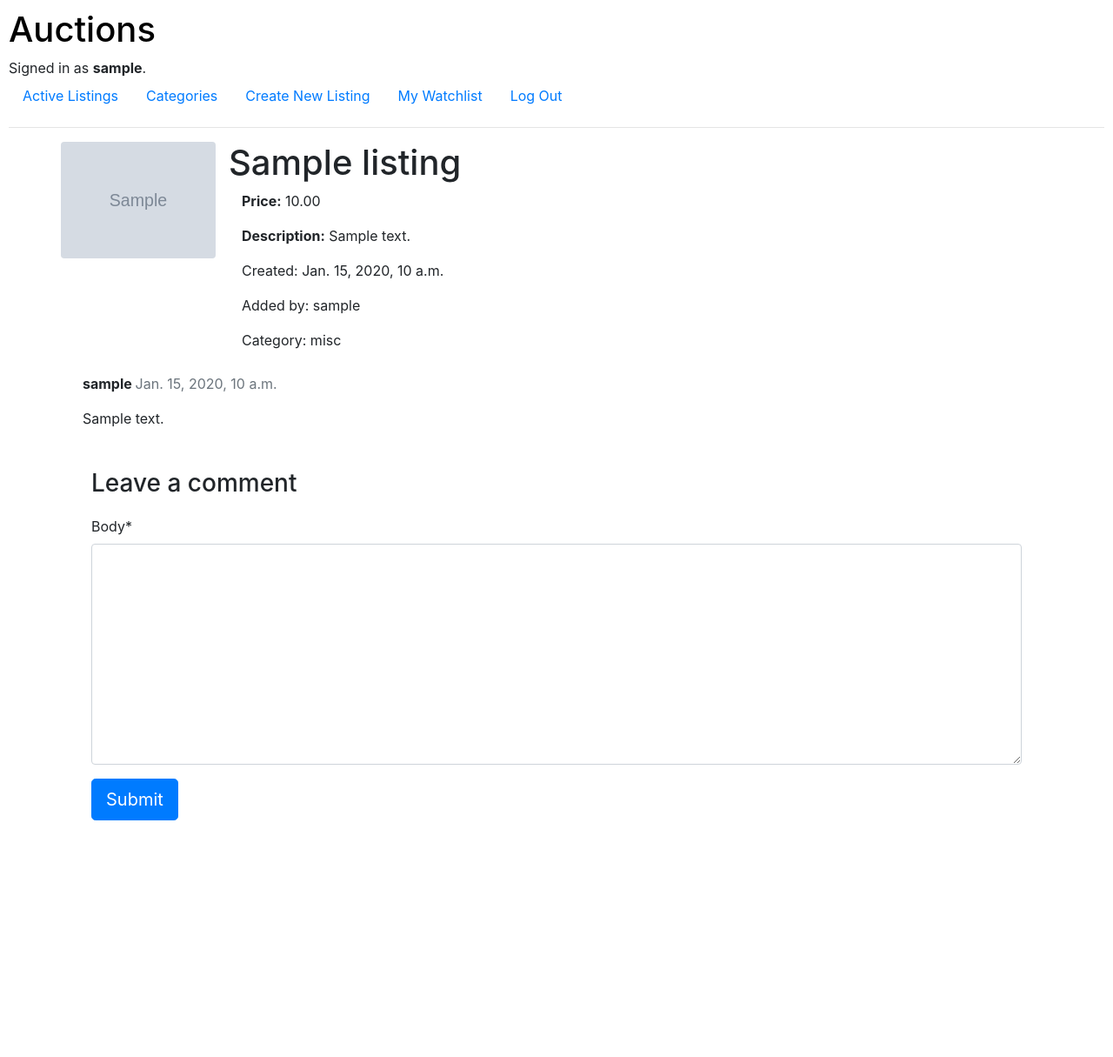
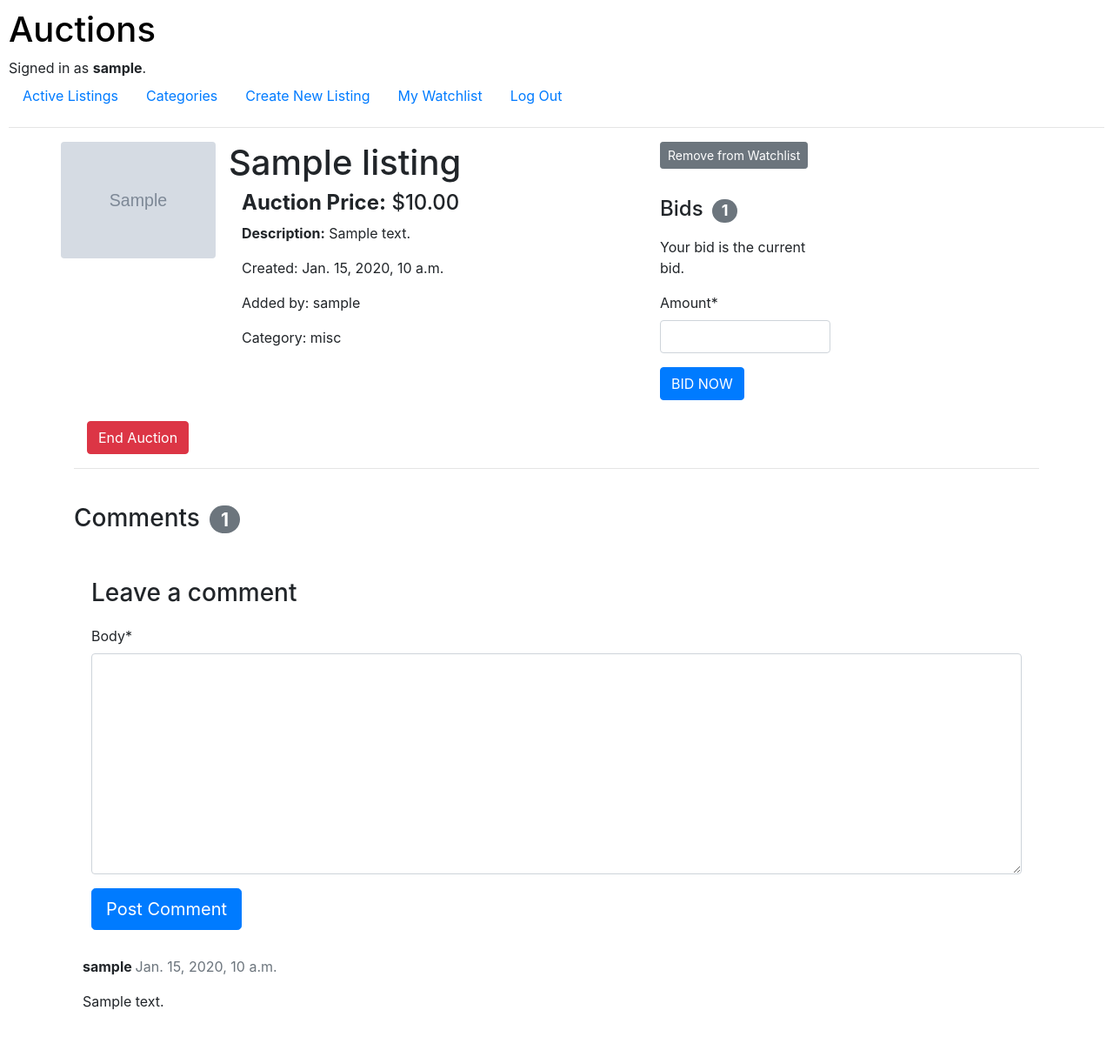
Before and after one commit to SuleymanEminov/cs50w-commerce, a Django app: page /listing_view/1 in a window 1280 px wide. Shown: the whole page at 87% size. Before the commit the page ends 943 px from the top, so only its background shows below. Run offline with Django 3.2, Linux system fonts and the light colour scheme; a user stored in the database is signed in; tables that the repository leaves empty hold one stand-in row (values such as "Sample post"); grey boxes marked "Sample" are stand-in pictures; some libraries are stand-ins or nearby versions.

Commit message:
bidding completed,readme edited, listing_view done

```diff
--- a/auctions/forms.py
+++ b/auctions/forms.py
@@ -1,3 +1,4 @@
+from attr import field
 from django import forms
 from .models import *
 
@@ -21,3 +22,10 @@ class CommentForm(forms.ModelForm):
     class Meta:
         model = Comment
         fields = ('body',)
+
+
+class BiddingForm(forms.ModelForm):
+    "Bidding form"
+    class Meta:
+        model = Bid
+        fields = ['amount',]
--- a/auctions/models.py
+++ b/auctions/models.py
@@ -1,5 +1,6 @@
 from django.contrib.auth.models import AbstractUser
 from django.db import models
+from django.forms import DecimalField
 from djmoney.models.fields import MoneyField
 from djmoney.models.validators import MinMoneyValidator
 
@@ -25,13 +26,7 @@ class Listing(models.Model):
     image = models.ImageField(null=True,blank=True)
     description = models.TextField()
     # price = models.DecimalField(max_digits=11, decimal_places=2)
-    price = MoneyField(
-        max_digits=14,
-        decimal_places=2,
-        default_currency='USD',
-        validators=[
-            MinMoneyValidator(0)
-        ])
+    price = models.DecimalField(max_digits=7, decimal_places=2)
     created_time = models.DateTimeField(auto_now_add=True)
 
     active = models.BooleanField(default=True)
@@ -58,12 +53,12 @@ class Comment(models.Model):
 
 
 class Bid(models.Model):
-    user = models.OneToOneField(User, on_delete=models.CASCADE, related_name='user_bid')
-    listing = models.ForeignKey(Listing, on_delete=models.CASCADE, related_name="listing_bid")
-    price = MoneyField(
-        max_digits=14,
-        decimal_places=2,
-        default_currency='USD',
-        validators=[
-            MinMoneyValidator(0)
-        ])
+    user = models.ForeignKey(User, on_delete=models.CASCADE, related_name='bids')
+    listing = models.ForeignKey(Listing, on_delete=models.CASCADE, related_name="bids")
+    amount = models.DecimalField(max_digits=7, decimal_places=2)
+
+    class Meta:
+        ordering = ('-amount',)
+
+    def __str__(self):
+        return f"Bid #{self.id}: {self.amount} on {self.listing.title} by {self.user}"
--- a/auctions/templates/auctions/index.html
+++ b/auctions/templates/auctions/index.html
@@ -23,7 +23,11 @@
                         </div>
                         <div class="col pt-2">
                             <h4> <a class="col-sm" href="{% url 'listing_view' listing.id %}" id="listing_title">{{listing.title}}</a></h4>
-                            <p class="col-sm"><strong>Price:</strong> {{listing.price}}</p>
+                            {% if listing.bids.all.count > 0%}
+                                <h4 class="col-sm"><strong>Auction Price:</strong> ${{listing.bids.first.amount}}</h4>
+                            {% else %}
+                                <h4 class="col-sm"><strong>Auction Price:</strong> ${{listing.price}}</h4>
+                            {% endif %}
                             <p class="col-sm"><strong>Description:</strong> {{listing.description}}</p>
                             <p class="col-sm">Created: {{listing.created_time}}</p>
                             <p class="col-sm">Added by: {{listing.user}}</p>
--- a/auctions/templates/auctions/listing_view.html
+++ b/auctions/templates/auctions/listing_view.html
@@ -1,9 +1,16 @@
 {% extends "auctions/layout.html" %}
+{% load crispy_forms_tags %}
+
 
 {% block body %}
     <div class="container mb-3">
+      {% if listing.active %}
+      {%else%}
+        <div class="alert alert-warning"><h2>Auction is Closed</h2></div>
+      {%endif%}
         <div class="row">
             <div >
+              <!-- details -->
                 {% if listing.image %}
                             <img src="{{listing.image.url }}" alt="{{listing.title}}" id="listing_image" class="rounded">
                 {% else %}
@@ -13,7 +20,11 @@
             </div>
             <div class="col">
                 <h1>{{listing.title}}</h1>
-                <p class="col-sm"><strong>Price:</strong> {{listing.price}}</p>
+                {% if listing.bids.all.count > 0%}
+                  <h4 class="col-sm"><strong>Auction Price:</strong> ${{listing.bids.first.amount}}</h4>
+                {% else %}
+                  <h4 class="col-sm"><strong>Auction Price:</strong> ${{listing.price}}</h4>
+                {% endif %}
                 <p class="col-sm"><strong>Description:</strong> {{listing.description}}</p>
                 <p class="col-sm">Created: {{listing.created_time}}</p>
                 <p class="col-sm">Added by: {{listing.user}}</p>
@@ -21,9 +32,92 @@
                 <p>{{lisitng.comment}}</p>
             </div>
 
+            <div class="col">
+              <!-- Watchlist -->
+              {% if user.is_authenticated and listing.active %}
+      				<div class="col-md-6 col-sm-6">
+                <form method="POST" action="{% url 'add_to_watchlist' listing.id %}" class="form-inline">
+                  {% csrf_token%}
+                  {% if listing in request.user.watchlist.all %}
+                      <input class="btn btn-secondary btn-sm mb-2" type="submit" value="Remove from Watchlist" />
+                  {% else %}
+                      <input class="btn btn-secondary btn-sm mb-2" type="submit" value="Add to Watchlist" />
+                  {% endif %}
+              </form>
+      				</div>
+              {%endif%}
+              <!-- Bidding -->
+              {% if user.is_authenticated %}
+      				<div class="col-md-6 col-sm-6">
+                <h4 class="py-2 pt-4">Bids <span class="badge badge-secondary badge-pill mx-1">{{ listing.bids.count }}</span></h4>
+                {% if listing.bids.first.user == request.user %}
+                  {% if listing.active %}
+                    <p>Your bid is the current bid.</p>
+                  {% else %}
+                    <b>You won the auction!</b>
+                  {% endif %}
+                {% endif %}
+                  {% if listing.active %}
+                  {%if message %}
+                    <div class="alert alert-warning">{{message}}</div>
+                  {%endif%}
+                  <form action="{%url 'listing_bidding' listing.id%}" method="post">
+                    {%csrf_token%}
+                    <div class="form-group">
+                      {{bidding_form | crispy}}
+
+                    </div>
+                    <input type="submit" class="btn btn-primary right" value="BID NOW">
+                  </form>
+                  {%endif%}
+                  {% if bidding_error %}
+                    <div class="alert alert-warning"><p>Error. Try higher amount.</p></div>
+                  {%endif%}
+                </div>
+              {%endif%}
+
+      			</div>
+
+
         </div>
+        <div class="col pt-4">
+          {% if request.user == listing.user and not ended %}
+            <form method="POST" action= "{% url 'close_auction' listing.id %}">
+              {% csrf_token %}
+              <input class="btn btn-danger" type="submit" value="End Auction" />
+            </form>
+          {% endif %}
+
+        </div>
+        <!-- divider -->
+        <hr class="solid">
+
+        <!-- Comments -->
+        <h3 class="py-4">Comments <span class="badge badge-secondary badge-pill mx-1">{{ listing.comments.count }}</span></h3>
+
+
+        <!-- post comment -->
+        {%if user.is_authenticated %}
+        <div class="card-body">
+            {% if new_comment %}
+            <div class="alert alert-success" role="alert">
+              Your comment is awaiting moderation
+            </div>
+            {% else %}
+            <h3>Leave a comment</h3>
+            <form method="post" action="{% url 'post_comment' listing.id %}" style="margin-top: 1.3em;">
+              {{ comment_form | crispy }}
+              {% csrf_token %}
+              <button type="submit" class="btn btn-primary  btn-lg">Post Comment</button>
+            </form>
+            {% endif %}
+          </div>
+        {%else%}
+          <p>log in to comment</p>
+        {%endif%}
+
         <div>
-            <!-- Comments -->
+          <!-- list all comments -->
             {% for comment in comments %}
             <div class="comments" style="padding: 10px;">
               <p class="font-weight-bold">
@@ -37,22 +131,6 @@
             {% endfor %}
         </div>
 
-        <div class="card-body">
-            {% if new_comment %}
-            <div class="alert alert-success" role="alert">
-              Your comment is awaiting moderation
-            </div>
-            {% else %}
-            <h3>Leave a comment</h3>
-            {% load crispy_forms_tags %}
-            <form method="post" action="{% url 'post_comment' listing.id %}" style="margin-top: 1.3em;">
-              {{ comment_form | crispy }}
-              {% csrf_token %}
-              <button type="submit" class="btn btn-primary  btn-lg">Submit</button>
-            </form>
-            {% endif %}
-          </div>
-
     </div>
 
 
--- a/auctions/urls.py
+++ b/auctions/urls.py
@@ -17,6 +17,8 @@ urlpatterns = [
     path("add_to_watchlist/<str:id>", views.add_to_watchlist, name="add_to_watchlist"),
     path("watchlist", views.watchlist, name="watchlist"),
     path("post_comment/<str:id>", views.post_comment, name="post_comment"),
+    path("listing_bidding/<str:id>", views.listing_bidding, name="listing_bidding"),
+    path("close_auction/<str:id>", views.close_auction, name="close_auction"),
 ]
 
 urlpatterns += static(settings.MEDIA_URL, document_root=settings.MEDIA_ROOT)
--- a/auctions/views/listings.py
+++ b/auctions/views/listings.py
@@ -1,12 +1,13 @@
+from multiprocessing import context
 from django.contrib.auth import authenticate
 from django.http import HttpResponse, HttpResponseRedirect
-from django.shortcuts import render, get_object_or_404
+from django.shortcuts import render, get_object_or_404, redirect
 from django.urls import reverse
 from django.contrib.auth.decorators import login_required
 from django.contrib import messages
 
-from ..models import User, Listing
-from ..forms import CommentForm
+from ..models import User, Listing, Bid
+from ..forms import CommentForm, BiddingForm
 
 
 
@@ -35,12 +36,47 @@ def listing_view(request, id):
     context["listing"] = listing
     context['comments'] = listing.comments.all().filter(active=True)
     context["comment_form"] = CommentForm()
+    context["bidding_form"] = BiddingForm(request.POST or None)
+    # context['bidding_error'] = bidding_error
 
     return render(request, 'auctions/listing_view.html',context)
 
 @login_required
-def listing_bidding(request):
+def listing_bidding(request, id):
     current_user = request.user
-    if request.bidder_id == current_user:
-        False
-    pass
+    bidding_form = BiddingForm(request.POST or None)
+    bidding_error = False #defualt is False
+
+    if bidding_form.is_valid():
+        listing = Listing.objects.get(id=id)
+        new_bid = bidding_form.save(commit=False)
+        current_bids = Bid.objects.filter(listing=listing)
+        is_highest_bid = all(new_bid.amount > n.amount for n in current_bids)
+        is_valid_first_bid = new_bid.amount >= listing.price
+
+        if is_highest_bid and is_valid_first_bid:
+            new_bid.listing = listing
+            new_bid.user = current_user
+            new_bid.save()
+        else:
+            # add context to display on listing view
+            context = {}
+            context["listing"] = listing
+            context['comments'] = listing.comments.all().filter(active=True)
+            context["comment_form"] = CommentForm()
+            context["bidding_form"] = BiddingForm(request.POST or None)
+            context["message"] = "Bid higher."
+            return render(request, "auctions/listing_view.html", context)
+    url = reverse("listing_view", kwargs={'id':id})
+    return HttpResponseRedirect(url)
+
+
+@login_required
+def close_auction(request,id):
+    listing = Listing.objects.get(id=id)
+    if request.user == listing.user:
+        listing.active = False
+        listing.save()
+
+    url = reverse("listing_view", kwargs={'id':id})
+    return HttpResponseRedirect(url)
--- a/requirements.txt
+++ b/requirements.txt
@@ -1,4 +1,3 @@
 Django
 Pillow
-django-money
 django-crispy-forms
```
Also changed, not shown: auctions/admin.py (+3 -4 lines), README.md.
